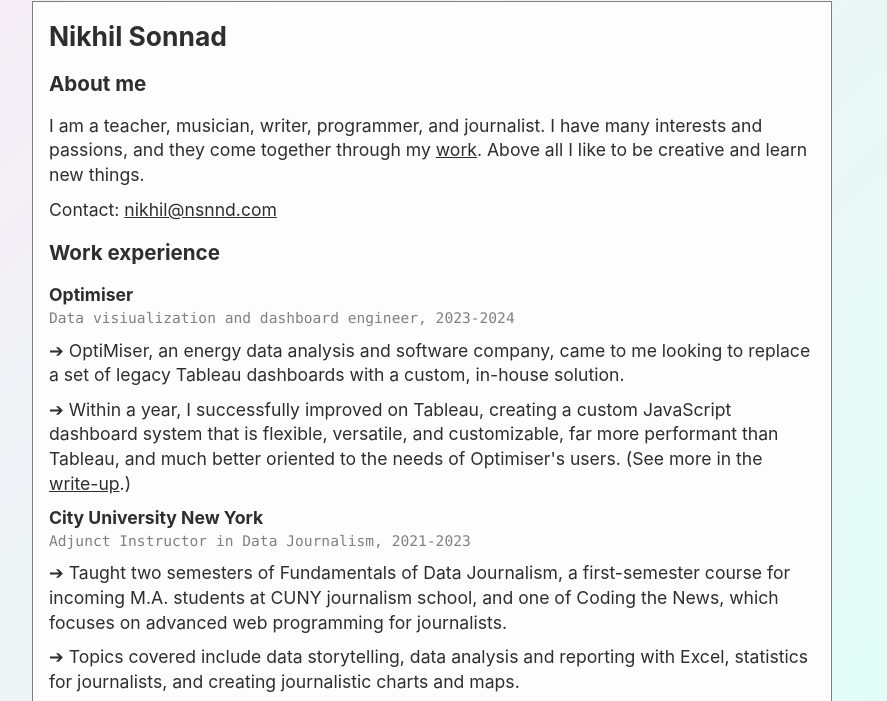
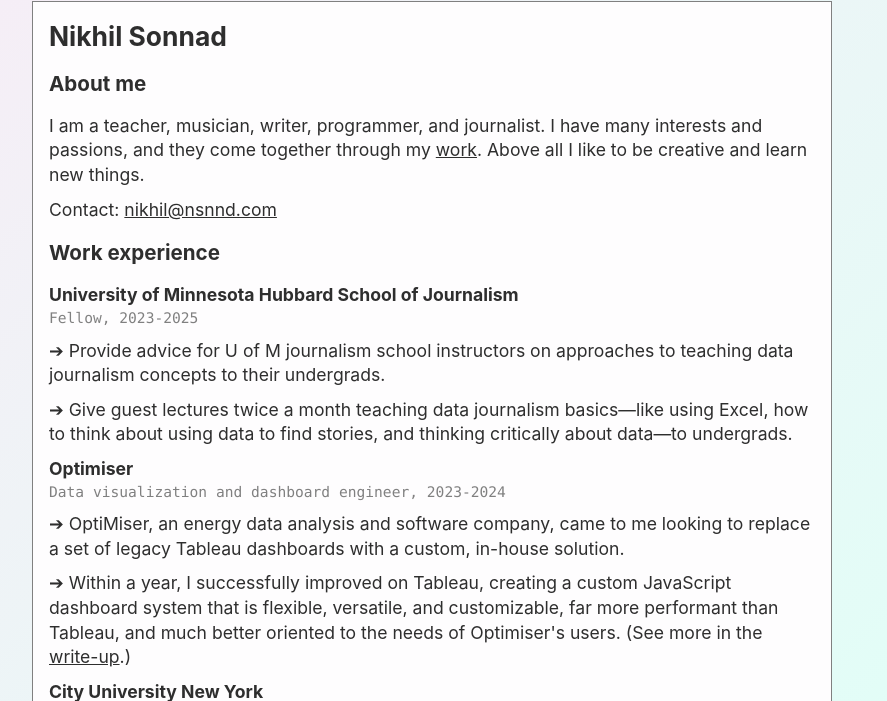
Before and after one commit to nsonnad/otherdimensionalclub, an Eleventy site: page src/cv.md in a window 1280 px wide. Shown: the part 81-782 px from the top of the page, without its empty margins (224-1111 px from the left). Built offline with nearby package versions, Linux system fonts and the light colour scheme; Eleventy itself is replaced by a stand-in of ours; files that its build step writes are made by us from their sources.

Commit message:
update cv

```diff
--- a/src/cv.md
+++ b/src/cv.md
@@ -15,9 +15,17 @@
 
 ### Work experience
 
+#### University of Minnesota Hubbard School of Journalism
+
+##### Fellow, 2023-2025
+
+➔ Provide advice for U of M journalism school instructors on approaches to teaching data journalism concepts to their undergrads.
+
+➔ Give guest lectures twice a month teaching data journalism basics—like using Excel, how to think about using data to find stories, and thinking critically about data—to undergrads.
+
 #### Optimiser
 
-##### Data visiualization and dashboard engineer, 2023-2024
+##### Data visualization and dashboard engineer, 2023-2024
 
 ➔ OptiMiser, an energy data analysis and software company, came to me looking to replace a set of legacy Tableau dashboards with a custom, in-house solution.
 
```
